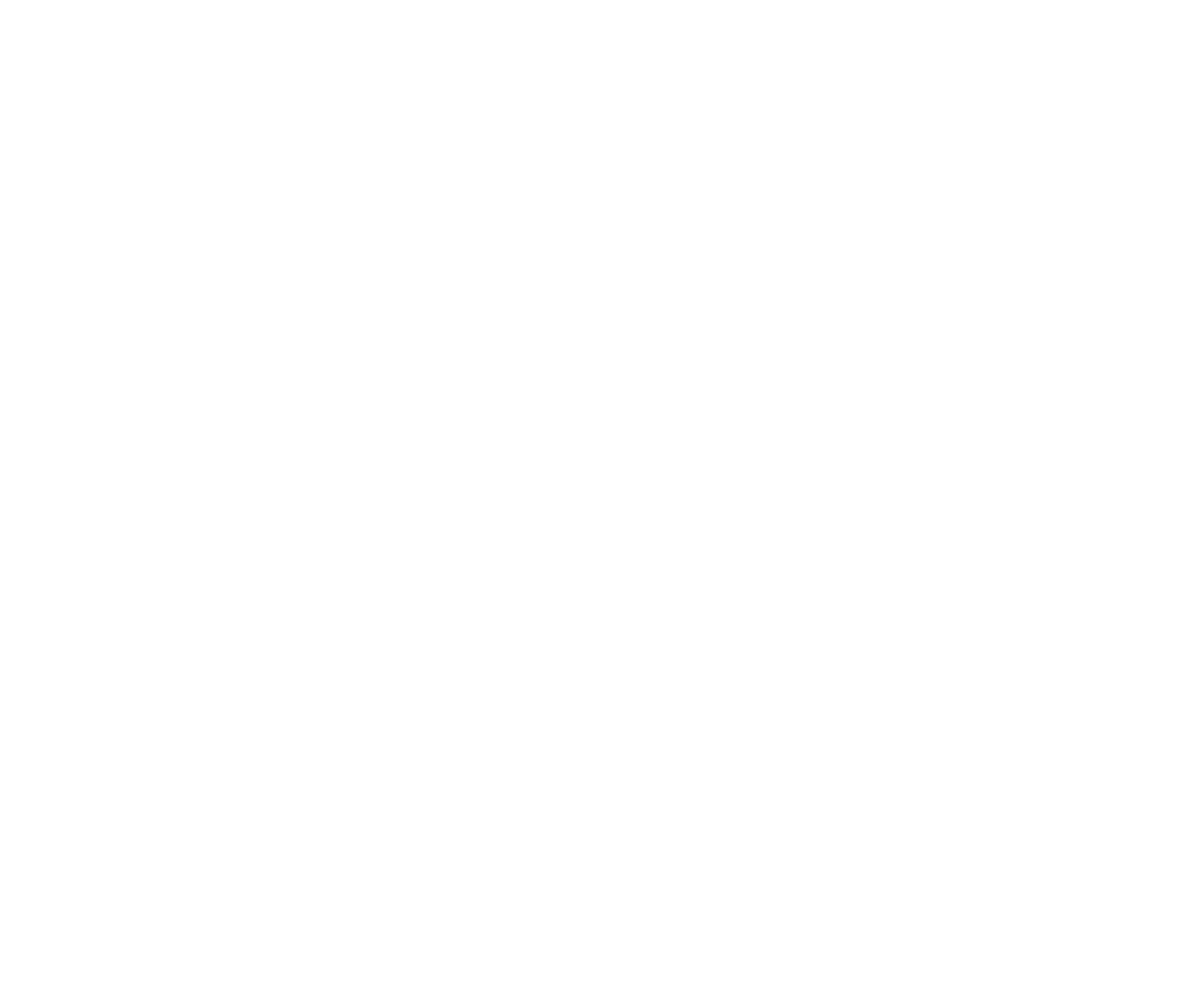
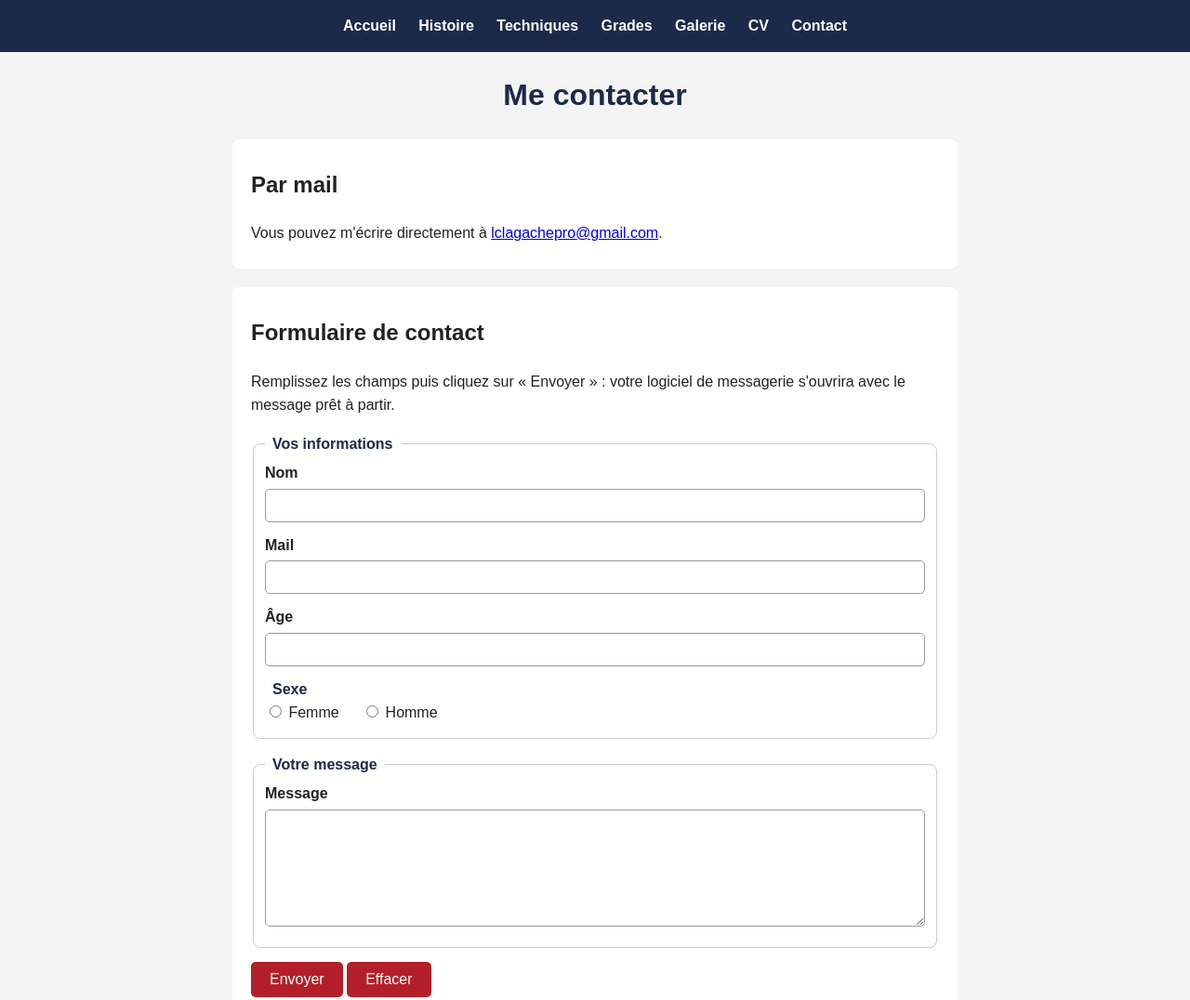
Before and after one commit to LagacheL/tp3_site_web, a plain HTML site: page contact.html in a window 1280 px wide. Shown: the whole page at 93% size. Before the commit the page ends 800 px from the top, so only its background shows below. Drawn offline with Linux system fonts and the light colour scheme.

Commit message:
Dernier commit TP3 CSS

```diff
--- a/contact.html
+++ b/contact.html
@@ -0,0 +1,101 @@
+<!DOCTYPE html>
+<html lang="fr">
+
+<head>
+    <meta charset="UTF-8">
+    <meta name="viewport" content="width=device-width, initial-scale=1.0">
+    <title>Contact : écrire à Loïc Lagache</title>
+    <meta name="description" content="Contactez-moi par mail grâce au formulaire de contact.">
+    <link rel="stylesheet" href="style.css">
+</head>
+
+<body>
+
+    <header>
+        <nav>
+            <ul>
+                <li><a href="index.html">Accueil</a></li>
+                <li><a href="histoire.html">Histoire</a></li>
+                <li><a href="techniques.html">Techniques</a></li>
+                <li><a href="grades.html">Grades</a></li>
+                <li><a href="galerie.html">Galerie</a></li>
+                <li><a href="CV_FR.html">CV</a></li>
+                <li><a href="contact.html">Contact</a></li>
+            </ul>
+        </nav>
+    </header>
+
+    <h1>Me contacter</h1>
+
+    <main>
+
+        <section>
+            <h2>Par mail</h2>
+            <p>
+                Vous pouvez m'écrire directement à
+                <!-- mailto: ouvre la messagerie du visiteur avec mon adresse déjà remplie -->
+                <a href="mailto:lclagachepro@gmail.com">lclagachepro@gmail.com</a>.
+            </p>
+        </section>
+
+        <section>
+            <h2>Formulaire de contact</h2>
+            <p>
+                Remplissez les champs puis cliquez sur « Envoyer » : votre
+                logiciel de messagerie s'ouvrira avec le message prêt à partir.
+            </p>
+
+            <!-- Le formulaire ouvre la messagerie du visiteur grâce à mailto: -->
+            <form action="mailto:lclagachepro@gmail.com" method="post" enctype="text/plain">
+
+                <fieldset>
+                    <legend>Vos informations</legend>
+
+                    <!-- for="nom" relie l'étiquette au champ qui a id="nom" -->
+                    <div class="champ">
+                        <label for="nom">Nom</label>
+                        <input type="text" id="nom" name="nom" required>
+                    </div>
+
+                    <div class="champ">
+                        <label for="mail">Mail</label>
+                        <input type="email" id="mail" name="mail" required>
+                    </div>
+
+                    <div class="champ">
+                        <label for="age">Âge</label>
+                        <input type="number" id="age" name="age" min="5" max="120" required>
+                    </div>
+
+                    <!-- Boutons radio : un seul choix possible grâce au même name -->
+                    <fieldset class="sexe">
+                        <legend>Sexe</legend>
+                        <label>
+                            <input type="radio" name="sexe" value="femme" required> Femme
+                        </label>
+                        <label>
+                            <input type="radio" name="sexe" value="homme"> Homme
+                        </label>
+                    </fieldset>
+                </fieldset>
+
+                <fieldset>
+                    <legend>Votre message</legend>
+
+                    <div class="champ">
+                        <label for="message">Message</label>
+                        <textarea id="message" name="message" rows="6" required></textarea>
+                    </div>
+                </fieldset>
+
+                <button type="submit">Envoyer</button>
+                <button type="reset">Effacer</button>
+
+            </form>
+        </section>
+
+    </main>
+
+</body>
+
+</html>
--- a/style.css
+++ b/style.css
@@ -54,8 +54,7 @@ main {
 
 section {
     background-color: white;
-    border-left: 5px solid #b3202a;
-    /* trait rouge sur le côté gauche */
+    border-left: none;
     border-radius: 8px;
     /* coins arrondis */
     padding: 10px 20px;
@@ -148,14 +147,79 @@ figure img {
     /* animation douce au survol */
 }
 
-/* Léger zoom quand la souris passe sur une vignette */
-figure img:hover {
-    transform: scale(1.05);
-}
-
 /* Légende sous la vignette */
 figcaption {
     text-align: center;
     font-size: 0.9em;
     margin-top: 5px;
 }
+
+/* ===== Formulaire de contact ===== */
+
+/* Cadre qui regroupe des champs */
+fieldset {
+    border: 1px solid #cccccc;
+    border-radius: 8px;
+    margin-bottom: 15px;
+}
+
+legend {
+    font-weight: bold;
+    color: #1b2a49;
+    padding: 0 8px;
+}
+
+/* Un champ : l'étiquette au-dessus, le champ en dessous */
+.champ {
+    display: flex;
+    flex-direction: column;
+    margin-bottom: 12px;
+}
+
+label {
+    font-weight: bold;
+    margin-bottom: 4px;
+}
+
+input,
+textarea {
+    padding: 8px;
+    border: 1px solid #999999;
+    border-radius: 5px;
+    font-family: Arial, sans-serif;
+    font-size: 1em;
+}
+
+/* Contour bleu quand on clique dans un champ */
+input:focus,
+textarea:focus {
+    outline: 2px solid #1b2a49;
+}
+
+/* Groupe "Sexe" : sans cadre, boutons côte à côte */
+fieldset.sexe {
+    border: none;
+    padding: 0;
+    margin: 0;
+}
+
+fieldset.sexe label {
+    display: inline-block;
+    margin-right: 20px;
+    font-weight: normal;
+}
+
+/* Boutons Envoyer / Effacer */
+button {
+    padding: 10px 20px;
+    border: none;
+    border-radius: 5px;
+    background-color: #b3202a;
+    color: white;
+    font-size: 1em;
+    cursor: pointer;
+}
+
+button:hover {
+    background-color: #1b2a49;
+}
```
